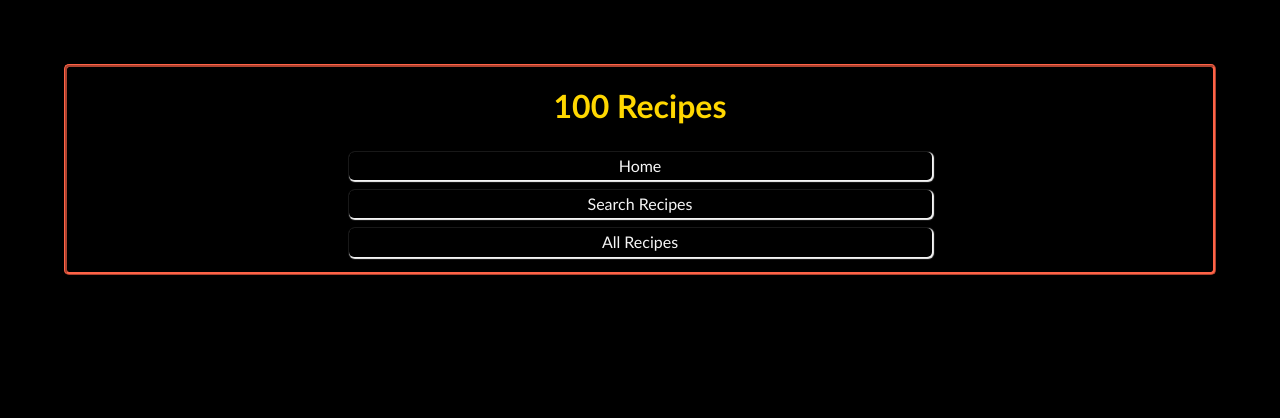
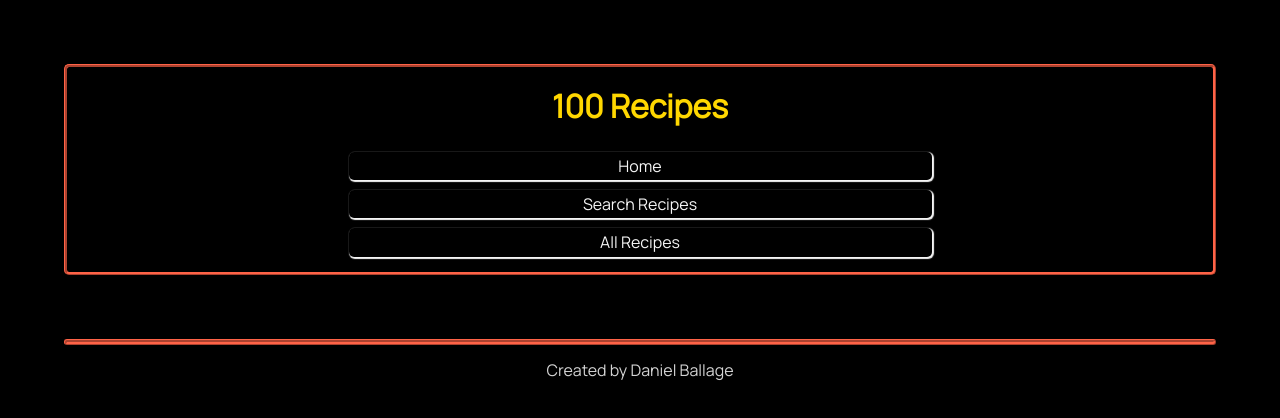
Before and after one commit to DanielBallage/recipeSite, a plain HTML site: page all.html in a window 1280 px wide. Drawn offline with nearby package versions, Linux system fonts and the light colour scheme; no server answers.

Commit message:
added divs to all html, updated css

```diff
--- a/all.html
+++ b/all.html
@@ -6,16 +6,27 @@
     <title>Document</title>
     <link rel="stylesheet" href="normalize.css">
     <link rel="stylesheet" href="style.css">
+    <link href="https://fonts.googleapis.com/css?family=Manrope|Open+Sans&display=swap" rel="stylesheet">
 </head>
 <body>
 
 <div class="main-header">
-<header>
+<header class="main-header">
     <h1>100 Recipes</h1>
     <div class="main-nav">
-        <a href="index.html">Home</a>
-        <a href="search.html">Search Recipes</a>
-        <a href="all.html">All Recipes</a>
+        <a href="index.html" class="nav-item">Home</a>
+        <a href="search.html" class="nav-item">Search Recipes</a>
+        <a href="all.html" class="nav-item">All Recipes</a>
     </div>
 </header>
+
 </div>
+
+<div class="wrapper"></div>
+
+<footer>Created by Daniel Ballage</footer>
+
+<script src="https://cdn.jsdelivr.net/npm/vue@2.5.16/dist/vue.js"></script>
+<script src="https://unpkg.com/axios/dist/axios.min.js"></script>
+<script src="app.js"></script>
+</body>
--- a/app.js
+++ b/app.js
@@ -1,9 +1,3 @@
-const vueTest = new Vue ({
-    el: '#vueTester',
-    data: {
-        title: "I hope this works"
-    }
-})
 
 /*Pull a random recipe from TheMealDB api*/
 new Vue({
--- a/style.css
+++ b/style.css
@@ -1,5 +1,5 @@
 body {
-    font-family: 'Gill Sans', 'Gill Sans MT', Calibri, 'Trebuchet MS', sans-serif;
+    font-family: 'Manrope', sans-serif;
     background-color: rgb(0, 0, 0);
     color: whitesmoke;
 }
@@ -11,6 +11,7 @@ body {
     border-style: ridge;
     border-color: tomato;
     border-radius: 5px;
+    margin-bottom: 1em;
 }
 
 .main-header {
@@ -28,10 +29,12 @@ header {
 
 h1 {
     color: gold;
+    font-family: 'Manrope', sans-serif;
 }
 
 h2 {
     color: gold;
+    font-family: 'Manrope', sans-serif;
 }
 
 .main-nav {
@@ -42,7 +45,7 @@ h2 {
 }
 
 
-a {
+.nav-item {
     color: whitesmoke;
     text-decoration: none;
     width: 50%;
@@ -52,6 +55,11 @@ a {
     padding: 5px;
     text-align: center;
     border-radius: 5px;
+}
+
+.nav-item:hover {
+    background-color: tomato;
+    transition-duration: 0.25s;
 }
 
 table {
@@ -64,6 +72,8 @@ th {
 
 img {
     max-width: 90%;
+    border-radius: 5px;
+    margin-bottom: 1em;
 }
 
 .instructions {
@@ -71,3 +81,10 @@ img {
     margin-right: 5%;
     text-align: center;
 }
+
+footer {
+    text-align: center;
+    color: lightgrey;
+    margin: 1em;
+
+}
```
Also changed, not shown: index.html (+6 -9 lines), search.html (+17 -6 lines).
